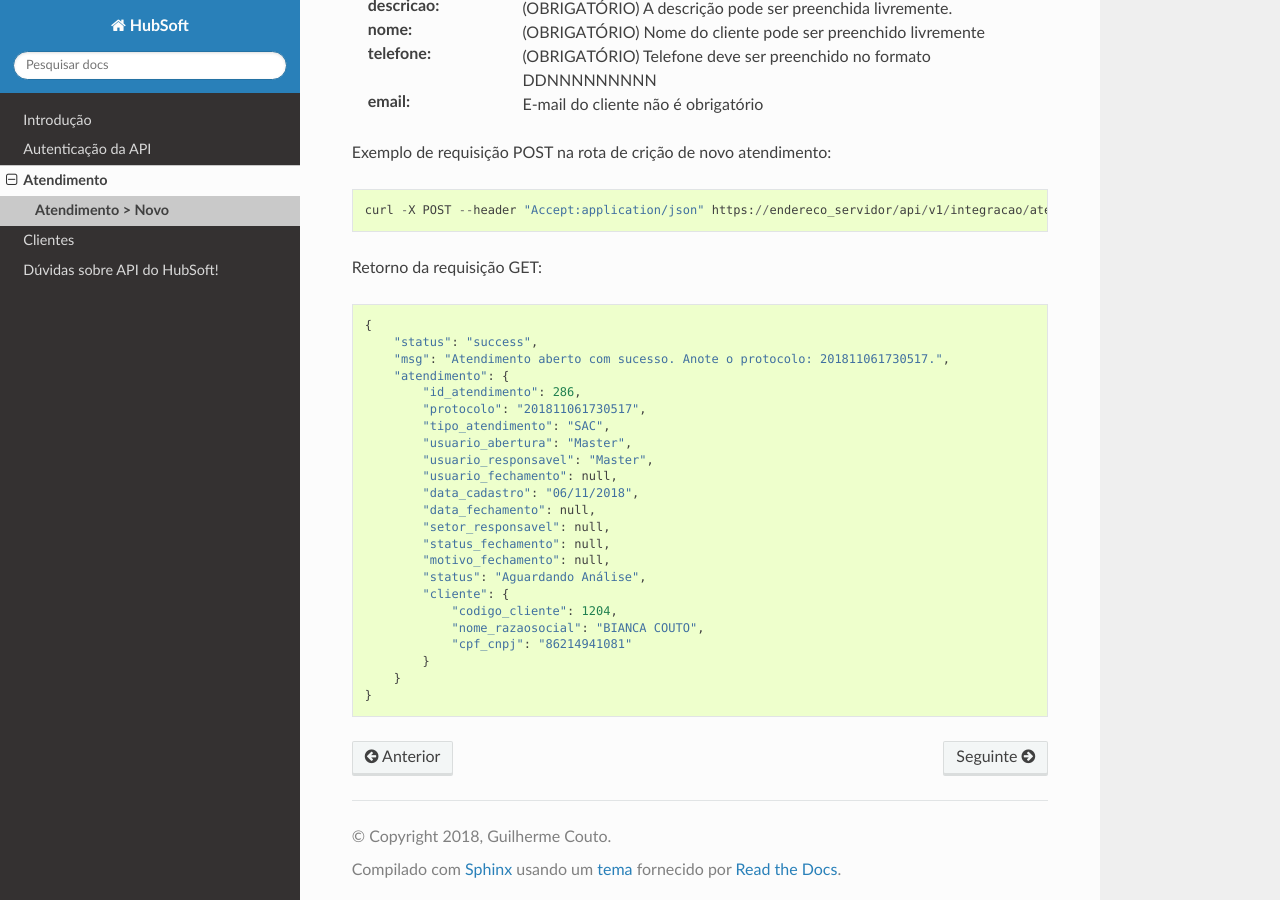
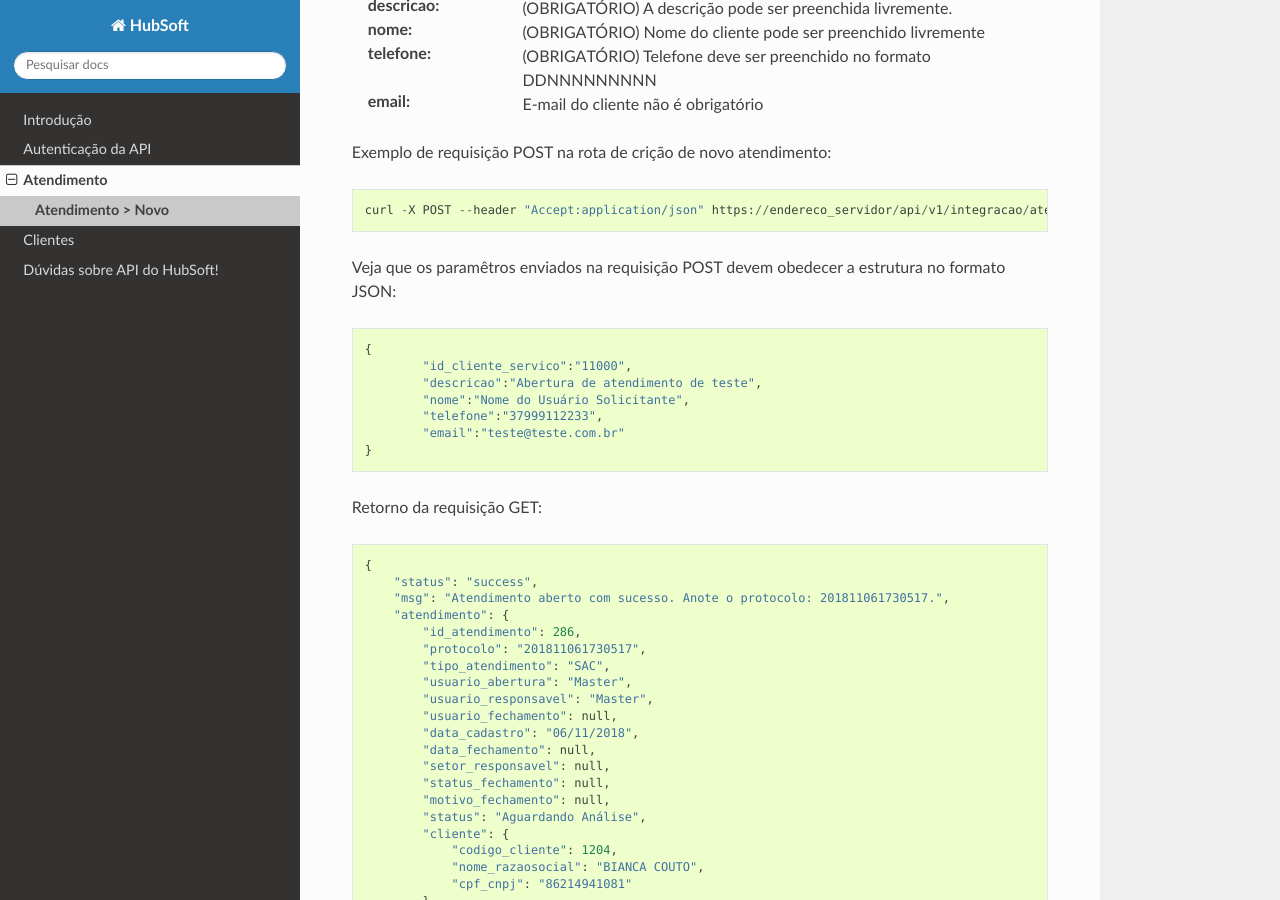
Before and after one commit to hubsoftbrasil/api, a Sphinx documentation site: the page built from docs/source/atendimento/novo.rst, in a window 1280 px wide and 900 px high, scrolled down 872 px. Built offline with Sphinx 7.4.7 and the Read the Docs theme 2.0.0, drawn with Linux system fonts in a browser that asks for light colours.

Commit message:
Melhorias na documentacao de adicionar novo atendimento

```diff
--- a/docs/source/atendimento/novo.rst
+++ b/docs/source/atendimento/novo.rst
@@ -35,6 +35,17 @@ Exemplo de requisição POST na rota de crição de novo atendimento::
 
 	curl -X POST --header "Accept:application/json" https://endereco_servidor/api/v1/integracao/atendimento -d '{"id_cliente_servico":"11000", "descricao":"Abertura de atendimento de teste", "nome":"Nome do Usuário Solicitante", "telefone":"37999112233", "email":"teste@teste.com.br"}' -k --header "Authorization: Bearer eyJ0eXAiOiJKV1QiLCJhbGciOiJSUzI1NiIsImp0aSI6Ijg0MTM2O"
 
+
+Veja que os paramêtros enviados na requisição POST devem obedecer a estrutura no formato JSON::
+
+	{
+		"id_cliente_servico":"11000",
+		"descricao":"Abertura de atendimento de teste",
+		"nome":"Nome do Usuário Solicitante",
+		"telefone":"37999112233",
+		"email":"teste@teste.com.br"
+	}
+
 Retorno da requisição GET::
 
 	{
```
